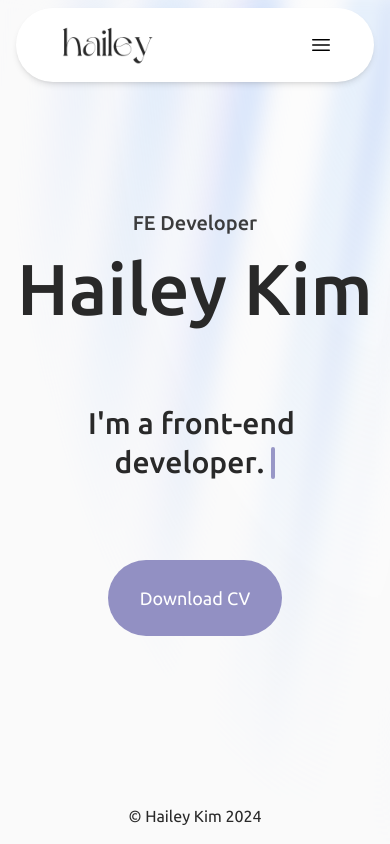
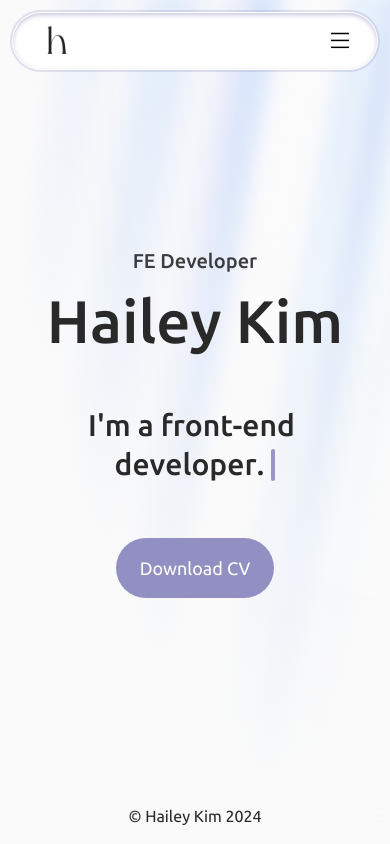
Before and after one commit to thisishailey/thisishailey_website, a Next.js app: page /en in a window 390 px wide. Built offline with nearby package versions, Linux system fonts and the light colour scheme.

Commit message:
📱 make Header more responsive & enhance design 🚧 working on Header Menu

```diff
--- a/messages/en.json
+++ b/messages/en.json
@@ -2,14 +2,20 @@
 	"Metadata": {
 		"title": "Hailey Kim | FE Developer",
     	"description": "Hi! I'm Hailey Kim, a front-end developer."
+	},
+	"Header":{
+		"about": "About",
+		"skill": "Skills",
+		"project": "Projects",
+		"contact": "Contact"
+	},
+	"Footer": {
+		"copyright": "© Hailey Kim {year}"
 	},
 	"Home": {
 		"subtitle": "FE Developer",
 		"title": "Hailey Kim",
 		"description": "I'm a front-end developer.",
 		"download": "Download CV"
-	},
-	"Footer": {
-		"copyright": "© Hailey Kim {year}"
 	}
 }
--- a/messages/ko.json
+++ b/messages/ko.json
@@ -2,14 +2,20 @@
 	"Metadata": {
 		"title": "김혜원 | 프론트엔드 개발자",
     	"description": "안녕하세요! 프론트엔드 개발자 김혜원입니다."
+	},
+	"Header":{
+		"about": "소개",
+		"skill": "기술 스택",
+		"project": "프로젝트",
+		"contact": "연락처"
+	},
+	"Footer": {
+		"copyright": "© 김혜원 {year}"
 	},
 	"Home": {
 		"subtitle": "프론트엔드 개발자",
 		"title": "김 혜 원",
 		"description": "다양한 웹/모바일 개발을 즐깁니다.",
 		"download": "이력서 다운로드"
-	},
-	"Footer": {
-		"copyright": "© 김혜원 {year}"
 	}
 }
--- a/src/app/[locale]/layout.tsx
+++ b/src/app/[locale]/layout.tsx
@@ -35,6 +35,7 @@ const ubuntu = Ubuntu({
 
 export default function RootLayout({ children, params: { locale } }: Props) {
     unstable_setRequestLocale(locale);
+    const tHeader = useTranslations('Header');
     const tFooter = useTranslations('Footer');
 
     return (
@@ -46,7 +47,7 @@ export default function RootLayout({ children, params: { locale } }: Props) {
                     'select-none cursor-none'
                 )}
             >
-                <Header />
+                <Header t={tHeader} />
                 {children}
                 <Cursor />
                 <Footer t={tFooter} />
--- a/src/app/[locale]/page.tsx
+++ b/src/app/[locale]/page.tsx
@@ -22,12 +22,12 @@ export default function Home({ params: { locale } }: Params) {
                 <h2 className="w-max mx-auto text-xl sm:text-2xl lg:text-3xl font-medium opacity-90 text-theme-dark dark:text-theme-light">
                     {t('subtitle')}
                 </h2>
-                <h1 className="w-max mx-auto text-7xl sm:text-8xl lg:text-9xl font-medium text-theme-dark dark:text-theme-light">
+                <h1 className="w-max mx-auto text-6xl sm:text-8xl lg:text-9xl font-medium text-theme-dark dark:text-theme-light">
                     {t('title')}
                 </h1>
             </div>
             <TypewriterEffect words={words} />
-            <button className="bg-theme text-theme-light dark:text-theme-dark rounded-full px-8 py-6 text-lg sm:text-xl lg:text-2xl">
+            <button className="bg-theme text-theme-light dark:text-theme-dark rounded-full px-6 sm:px-8 py-4 sm:py-6 text-lg sm:text-xl lg:text-2xl">
                 {t('download')}
             </button>
         </AuroraBackground>
--- a/src/components/common/header.tsx
+++ b/src/components/common/header.tsx
@@ -1,26 +1,21 @@
-import Link from 'next/link';
-import Image from 'next/image';
-import logo from '@/assets/logo/long-light.png';
-import { CloseIcon, MenuIcon } from '../ui/icons';
+import Logo from '../ui/logo';
+import Menu from '../ui/menu';
+import type { Translation } from '@/types/intl';
 
-export default function Header() {
+export default function Header({ t }: { t: Translation }) {
+    const menuItems = [
+        { text: t('about'), link: '/about' },
+        { text: t('skill'), link: '/skill' },
+        { text: t('project'), link: '/project' },
+        { text: t('contact'), link: '/contact' },
+    ];
+
     return (
-        <header className="fixed top-2 inset-x-0 max-w-6xl mx-auto px-4 z-40">
-            <nav className="relative rounded-full border border-transparent bg-theme-light dark:bg-theme-dark dark:border-theme-light/[0.2] shadow-md flex justify-between px-10 py-4">
-                <Link href={'/'} className="relative h-10 w-[100px]">
-                    <Image
-                        src={logo.src}
-                        alt="Home"
-                        width={100}
-                        height={40}
-                        priority
-                    />
-                </Link>
-                <button>
-                    <MenuIcon />
-                    {/* <CloseIcon /> */}
-                </button>
-            </nav>
+        <header className="fixed top-3 inset-x-0 max-w-6xl mx-auto z-40">
+            <div className="relative flex items-center justify-between mx-3 px-6 sm:px-10 py-2 sm:py-4 rounded-full shadow-inner shadow-theme/50 ring-2 ring-theme/25 bg-theme-light dark:bg-theme-dark border border-transparent dark:border-theme-light/[0.2]">
+                <Logo />
+                <Menu items={menuItems} />
+            </div>
         </header>
     );
 }
--- a/src/components/ui/aurora-background.tsx
+++ b/src/components/ui/aurora-background.tsx
@@ -43,7 +43,7 @@ export default function AuroraBackground({ children }: AuroraBackgroundProps) {
                         duration: 0.8,
                         ease: 'easeInOut',
                     }}
-                    className="relative flex flex-col gap-20 items-center justify-center px-4"
+                    className="relative flex flex-col gap-14 sm:gap-20 items-center justify-center px-4"
                 >
                     {children}
                 </motion.div>
--- a/src/components/ui/icons.tsx
+++ /dev/null
@@ -1,37 +0,0 @@
-export const MenuIcon = () => {
-    return (
-        <svg
-            xmlns="http://www.w3.org/2000/svg"
-            fill="none"
-            viewBox="0 0 24 24"
-            strokeWidth={1.5}
-            stroke="currentColor"
-            className="w-6 h-6"
-        >
-            <path
-                strokeLinecap="round"
-                strokeLinejoin="round"
-                d="M3.75 6.75h16.5M3.75 12h16.5m-16.5 5.25h16.5"
-            />
-        </svg>
-    );
-};
-
-export const CloseIcon = () => {
-    return (
-        <svg
-            xmlns="http://www.w3.org/2000/svg"
-            fill="none"
-            viewBox="0 0 24 24"
-            strokeWidth={1.5}
-            stroke="currentColor"
-            className="w-6 h-6"
-        >
-            <path
-                strokeLinecap="round"
-                strokeLinejoin="round"
-                d="M6 18 18 6M6 6l12 12"
-            />
-        </svg>
-    );
-};
--- /dev/null
+++ b/src/components/ui/logo.tsx
@@ -0,0 +1,45 @@
+import Link from 'next/link';
+import Image from 'next/image';
+import logoLight from '@/assets/logo/long-light.png';
+import logoDark from '@/assets/logo/long-dark.png';
+import logoShortLight from '@/assets/logo/short-light.png';
+import logoShortDark from '@/assets/logo/short-dark.png';
+
+export default function Logo() {
+    return (
+        <Link href={'/'} className="relative h-10 w-[100px]">
+            <Image
+                src={logoLight.src}
+                alt="Home"
+                width={100}
+                height={40}
+                priority
+                className="sm:block hidden dark:hidden"
+            />
+            <Image
+                src={logoDark.src}
+                alt="Home"
+                width={100}
+                height={40}
+                priority
+                className="dark:sm:block hidden"
+            />
+            <Image
+                src={logoShortLight.src}
+                alt="Home"
+                width={40}
+                height={40}
+                priority
+                className="sm:hidden dark:hidden"
+            />
+            <Image
+                src={logoShortDark.src}
+                alt="Home"
+                width={40}
+                height={40}
+                priority
+                className="dark:block hidden sm:hidden"
+            />
+        </Link>
+    );
+}
--- /dev/null
+++ b/src/components/ui/menu.tsx
@@ -0,0 +1,55 @@
+'use client';
+
+import { motion, useCycle } from 'framer-motion';
+
+interface MenuProps {
+    items: { text: string; link: string }[];
+}
+
+export default function Menu({ items }: MenuProps) {
+    const [isOpen, toggleMenu] = useCycle(false, true);
+
+    return (
+        <motion.nav
+            initial={false}
+            animate={isOpen ? 'open' : 'closed'}
+            className="w-6 h-6 mt-1"
+        >
+            <ToggleButton onClick={() => toggleMenu()} />
+        </motion.nav>
+    );
+}
+
+const ToggleButton = ({ onClick }: { onClick: () => void }) => (
+    <button onClick={onClick}>
+        <svg
+            xmlns="http://www.w3.org/2000/svg"
+            fill="none"
+            viewBox="0 0 24 24"
+            strokeWidth={1.5}
+            stroke="currentColor"
+            className="w-6 h-6"
+        >
+            <motion.path
+                variants={{
+                    closed: { d: 'M 2 2.5 L 20 2.5' },
+                    open: { d: 'M 3 16.5 L 17 2.5' },
+                }}
+            />
+            <motion.path
+                d="M 2 9.423 L 20 9.423"
+                variants={{
+                    closed: { opacity: 1 },
+                    open: { opacity: 0 },
+                }}
+                transition={{ duration: 0.1 }}
+            />
+            <motion.path
+                variants={{
+                    closed: { d: 'M 2 16.346 L 20 16.346' },
+                    open: { d: 'M 3 2.5 L 17 16.346' },
+                }}
+            />
+        </svg>
+    </button>
+);
```
